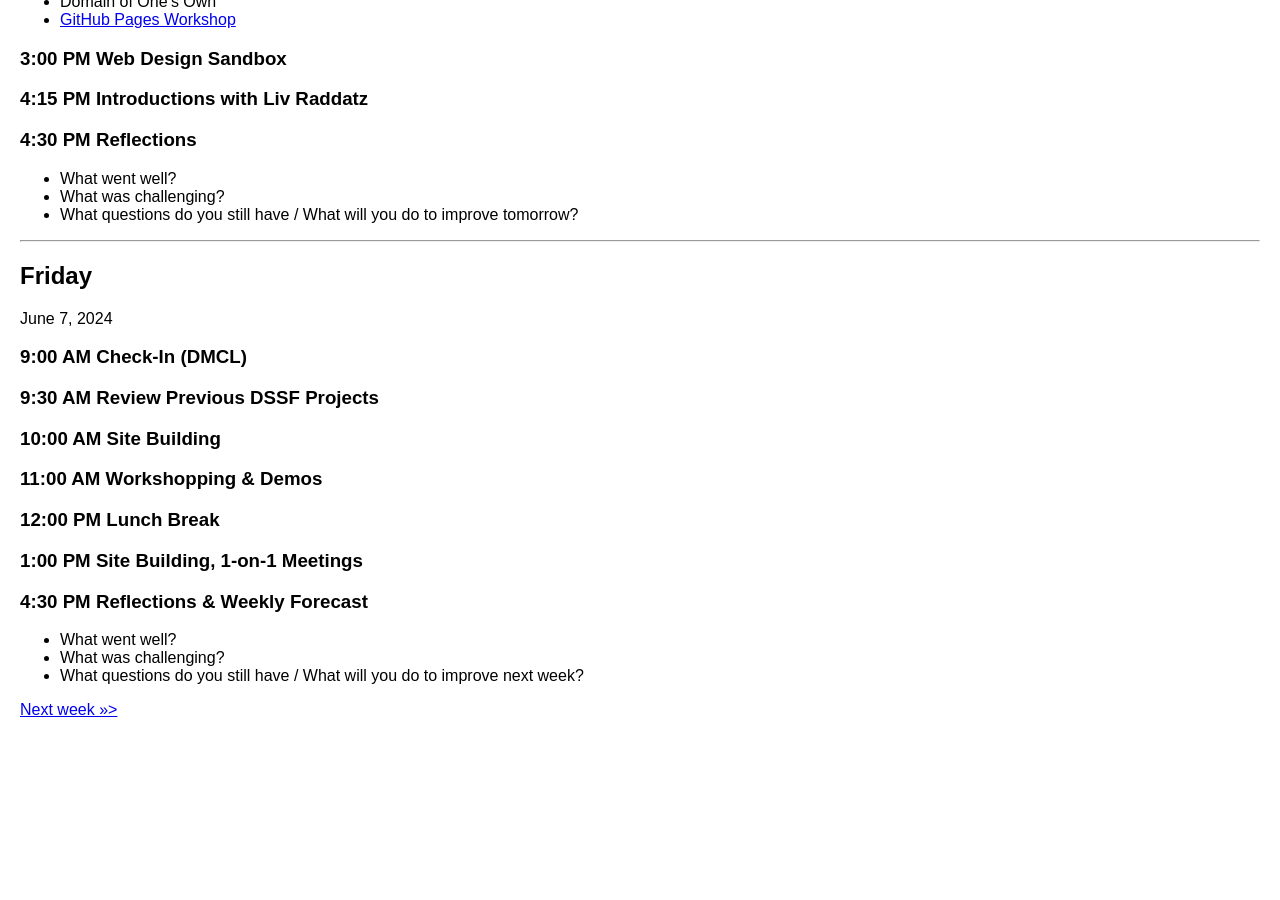
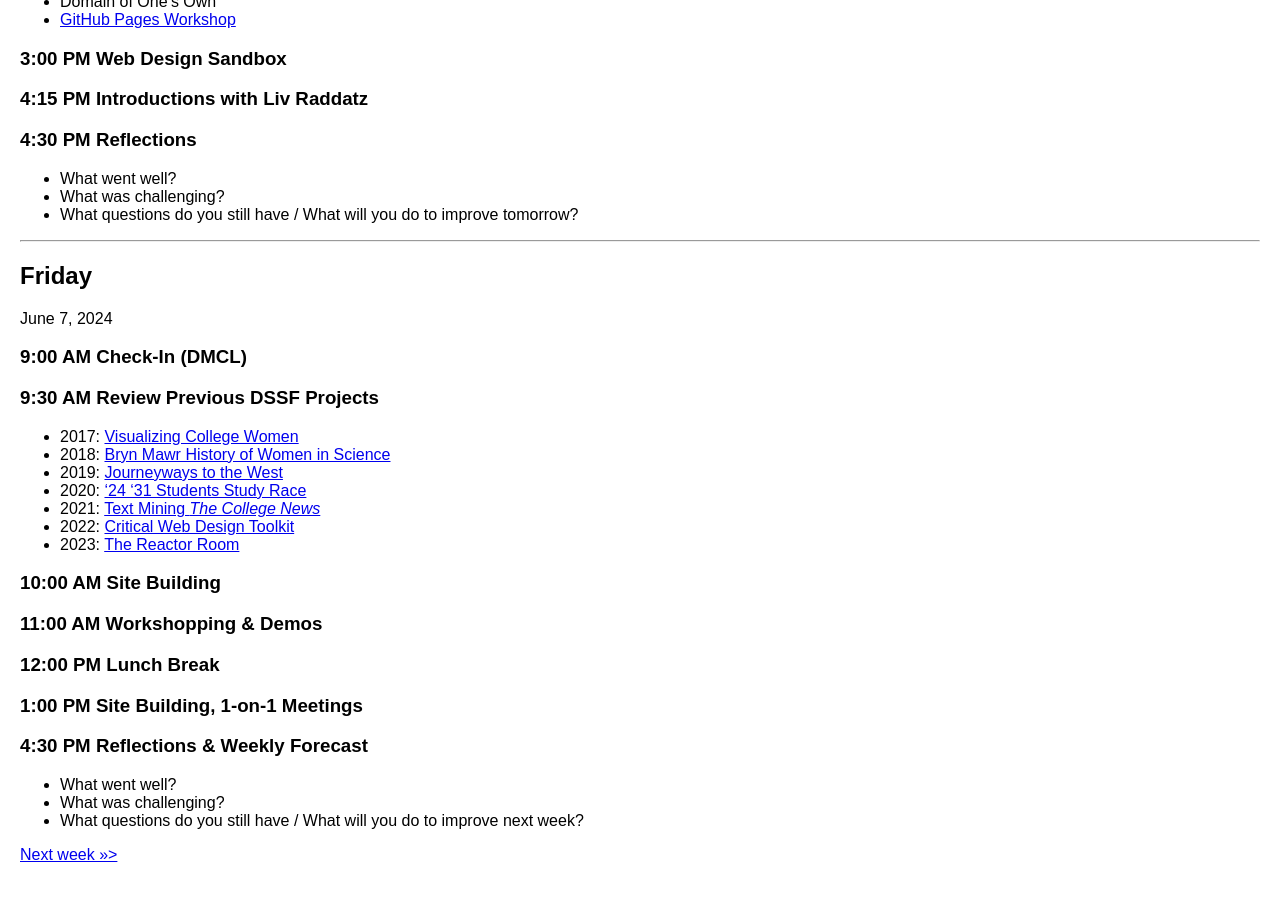
Before and after one commit to digbmc/dssf-syll, a Jekyll site: the page built from _weeks/01-intro.md, in a window 1280 px wide and 900 px high, scrolled down 3294 px. Built offline with Jekyll 4.4.1, drawn with Linux system fonts in a browser that asks for light colours; before the commit the page ends 4049 px from its top, so only the background shows below that.

Commit message:
Update 01-intro.md; add previous DSSF links

```diff
--- a/_weeks/01-intro.md
+++ b/_weeks/01-intro.md
@@ -146,6 +146,13 @@ June 7, 2024
 ### 9:00 AM Check-In (DMCL)
 
 ### 9:30 AM Review Previous DSSF Projects
+- 2017: [Visualizing College Women](https://digitalscholarship.brynmawr.edu/dssf17/index.html)
+- 2018: [Bryn Mawr History of Women in Science](https://digitalscholarship.brynmawr.edu/howis/)
+- 2019: [Journeyways to the West](https://digitalscholarship.brynmawr.edu/journeyways/index.html)
+- 2020: ['24 '31 Students Study Race](https://digitalscholarship.brynmawr.edu/24-31/exhibits/show/about-project/24-31)
+- 2021: [Text Mining *The College News*](https://digitalscholarship.brynmawr.edu/collegenews/)
+- 2022: [Critical Web Design Toolkit](https://digbmc.github.io/cwd-toolkit/)
+- 2023: [The Reactor Room](https://digitalscholarship.brynmawr.edu/reactor-room/)
 
 ### 10:00 AM Site Building
 
```
